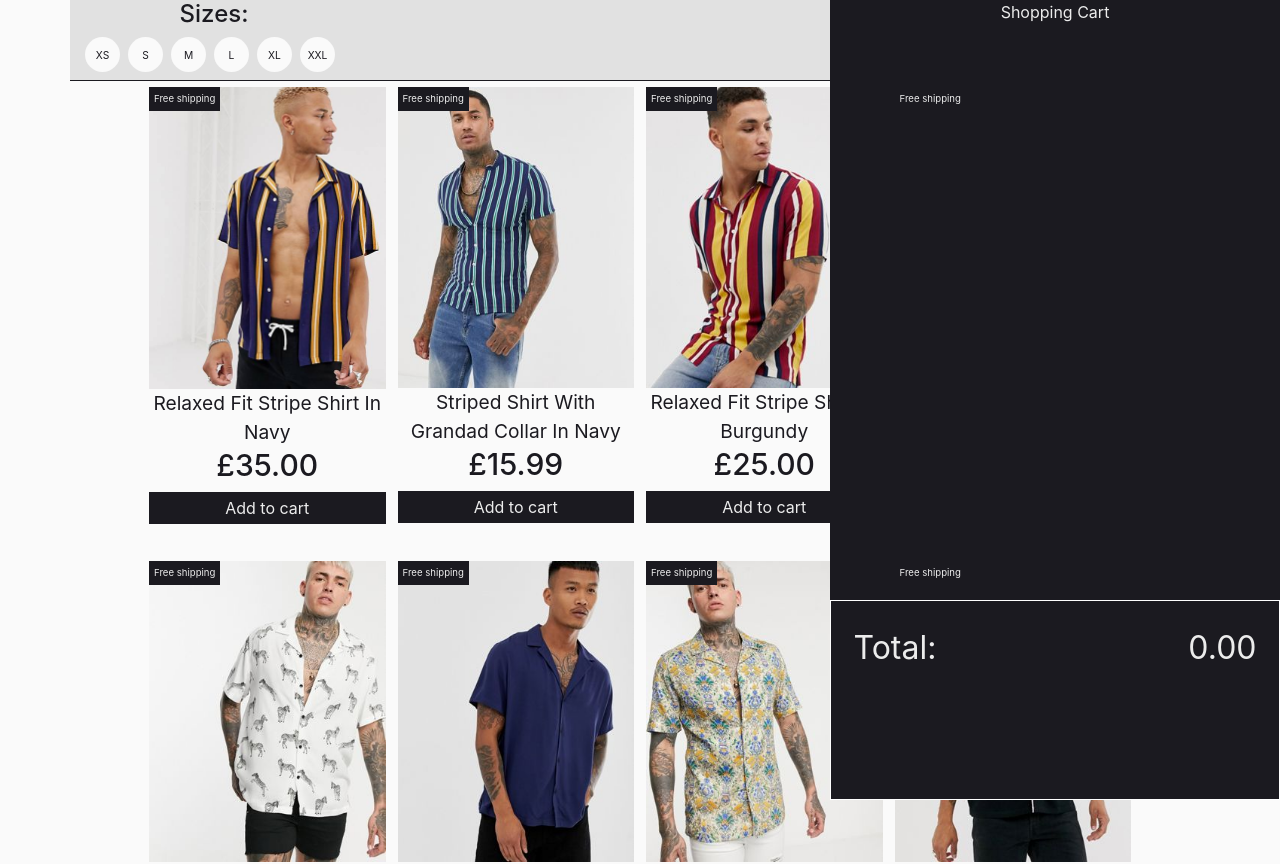
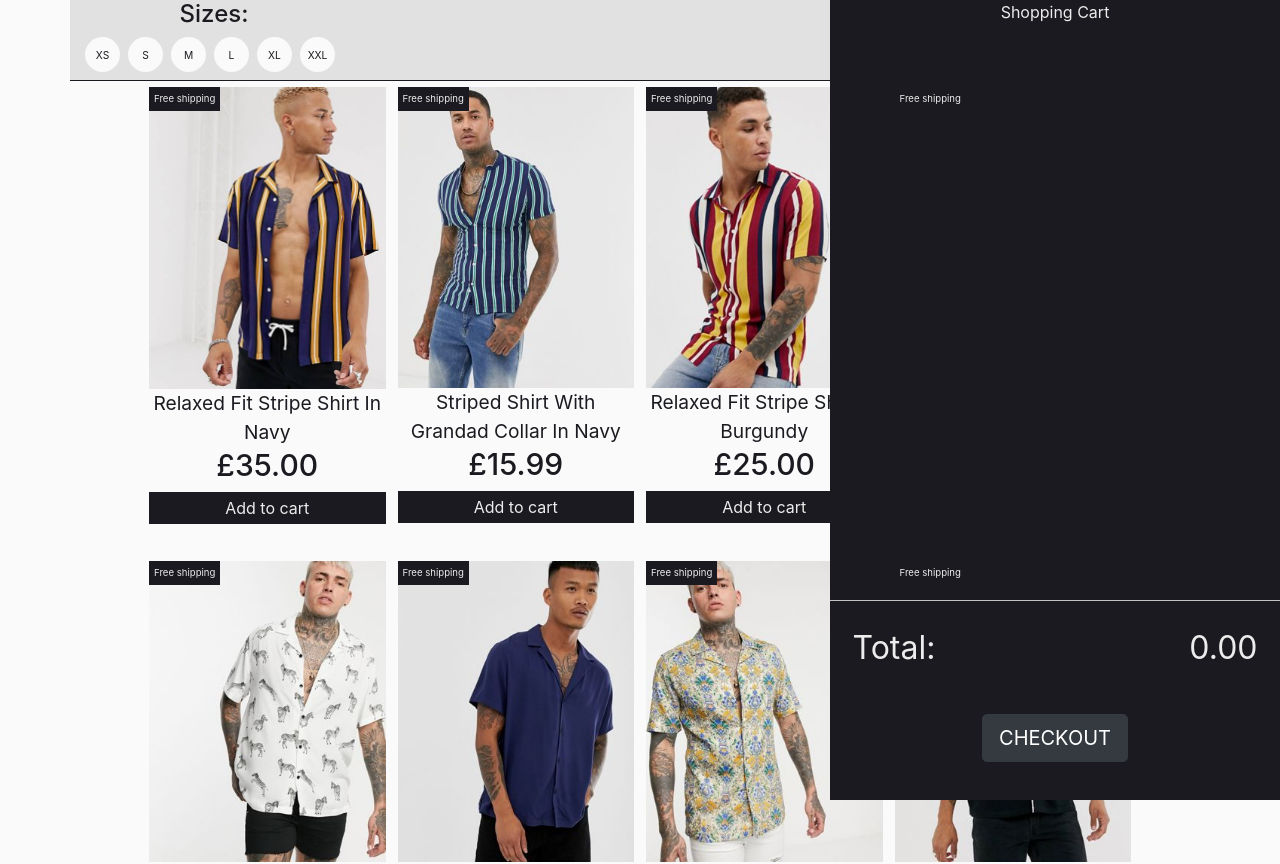
Before and after one commit to RBGeorgiev/javascript-practice, a React (Create React App) app in the folder shopping-cart-react/: page / in a window 1280 px wide. Shown: the top 864 px of the page. Built offline with nearby package versions, Linux system fonts and the light colour scheme.

Commit message:
added checkout button

```diff
--- a/shopping-cart-react/src/App.css
+++ b/shopping-cart-react/src/App.css
@@ -183,8 +183,6 @@ article {
 }
 
 .cart-footer {
-  display: flex;
-  justify-content: space-between;
   font-size: 2em;
   box-sizing: border-box;
   padding: 5%;
@@ -194,7 +192,13 @@ article {
   height: 200px;
   z-index: 2;
   background-color: #1b1a20;
-  border: 1px white solid;
+  border-top: 1px #c2c2c2 solid;
+}
+
+.cart-total {
+  display: flex;
+  justify-content: space-between;
+  padding-bottom: 10%;
 }
 
 /* cart scrollbar */
@@ -202,6 +206,7 @@ article {
   -webkit-appearance: none;
   width: 10px;
 }
+
 .cart-shelf-container::-webkit-scrollbar-thumb {
   border-radius: 4px;
   border: 1px solid #c2c2c2;
--- a/shopping-cart-react/src/components/cart.js
+++ b/shopping-cart-react/src/components/cart.js
@@ -43,6 +43,8 @@ class Cart extends React.Component {
     }
 
     render() {
+        let totalCost = this.props.cart.reduce((tot, cur) => tot += cur.price, 0).toFixed(2);
+
         return (
             <div className="cart">
                 <div className="cart-shelf-container">
@@ -52,8 +54,11 @@ class Cart extends React.Component {
                     }
                 </div>
                 <div className="cart-footer">
-                    <span>Total: </span>
-                    <span>{this.props.cart.reduce((tot, cur) => tot += cur.price, 0).toFixed(2)}</span>
+                    <div className="cart-total">
+                        <span>Total: </span>
+                        <span>{totalCost}</span>
+                    </div>
+                    <Button className="cart-buy-btn" variant="dark" size="lg" block onClick={() => alert(`Checkout - Total: ${totalCost}`)}>CHECKOUT</Button>
                 </div>
             </div>
         )
```
